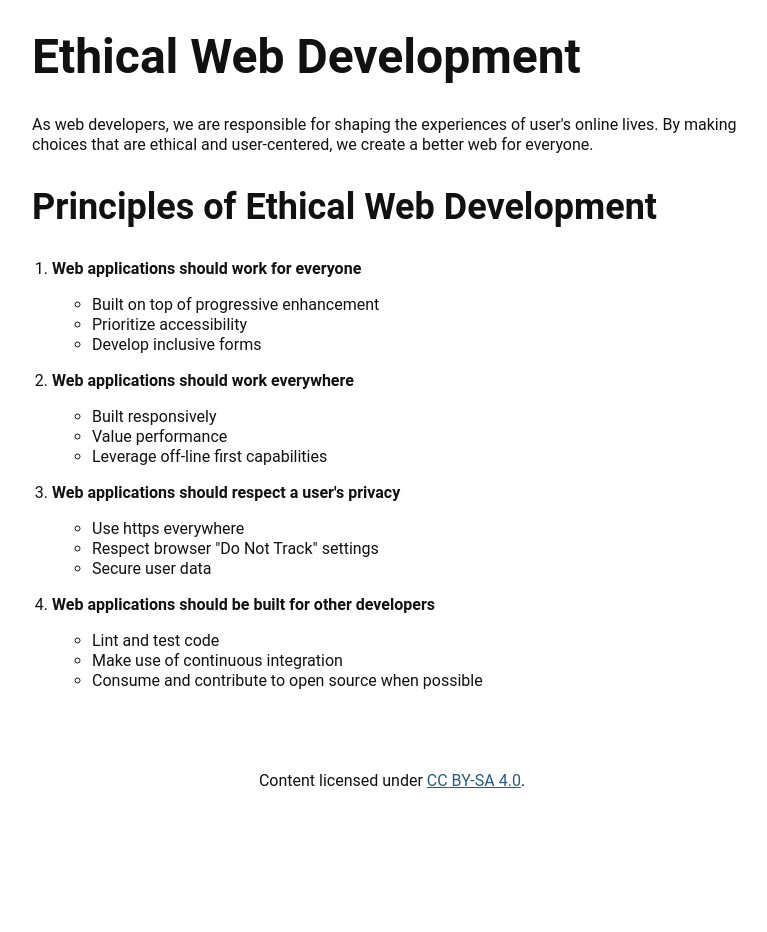
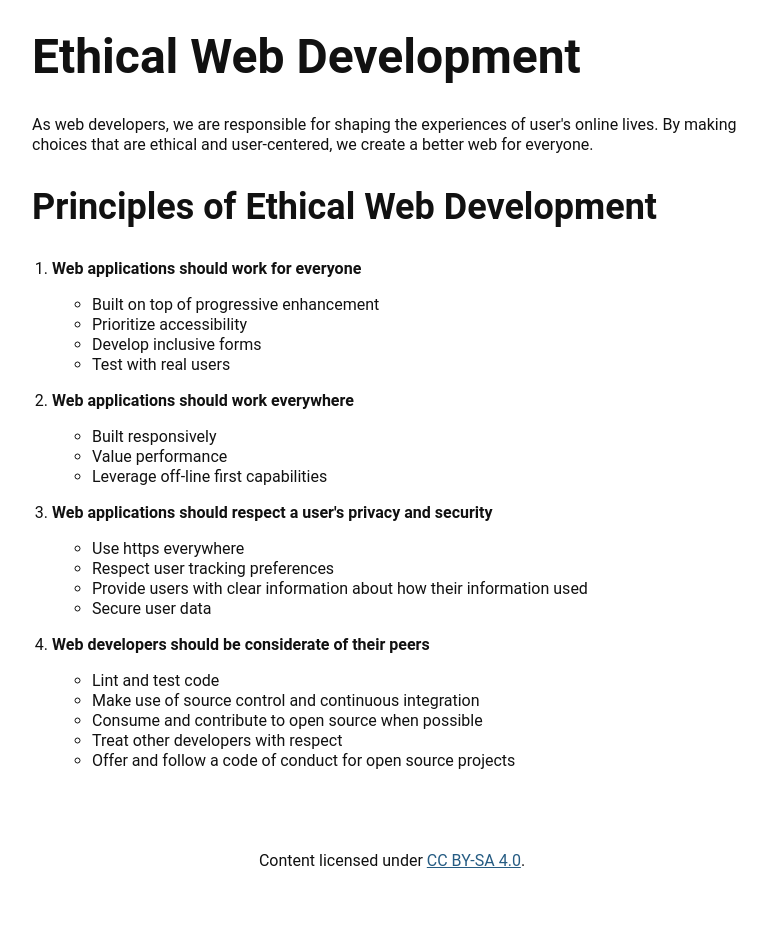
Before and after one commit to ascott1/ethicalweb.org, a Jekyll site: the page built from index.html, in a window 1280 px wide. Shown: the whole page, without its empty margins (248-1015 px from the left). Built offline with Jekyll 4.4.1, drawn with Linux system fonts in a browser that asks for light colours.

Commit message:
incorporate early feedback

```diff
--- a/index.html
+++ b/index.html
@@ -15,6 +15,7 @@ layout: default
         <li>Built on top of progressive enhancement</li>
         <li>Prioritize accessibility</li>
         <li>Develop inclusive forms</li>
+        <li>Test with real users</li>
       </ul>
     </li>
     <li>
@@ -26,19 +27,22 @@ layout: default
       </ul>
     </li>
     <li>
-      <h3 class="principal-list_title">Web applications should respect a user's privacy</h3>
+      <h3 class="principal-list_title">Web applications should respect a user's privacy and security</h3>
       <ul>
         <li>Use https everywhere</li>
-        <li>Respect browser "Do Not Track" settings</li>
+        <li>Respect user tracking preferences</li>
+        <li>Provide users with clear information about how their information used</li>
         <li>Secure user data</li>
       </ul>
     </li>
     <li>
-      <h3 class="principal-list_title">Web applications should be built for other developers</h3>
+      <h3 class="principal-list_title">Web developers should be considerate of their peers</h3>
       <ul>
         <li>Lint and test code</li>
-        <li>Make use of continuous integration</li>
+        <li>Make use of source control and continuous integration</li>
         <li>Consume and contribute to open source when possible</li>
+        <li>Treat other developers with respect</li>
+        <li>Offer and follow a code of conduct for open source projects</li>
       </ul>
     </li>
   </ol>
```
